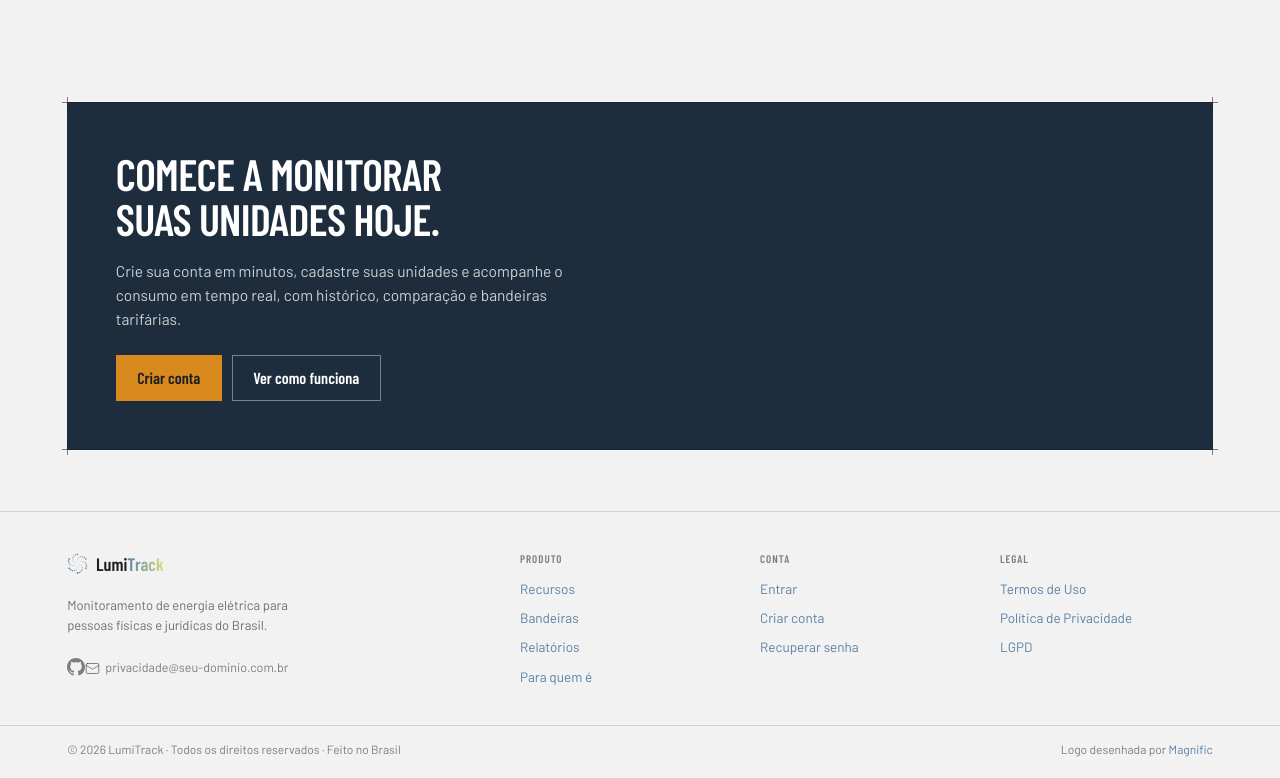
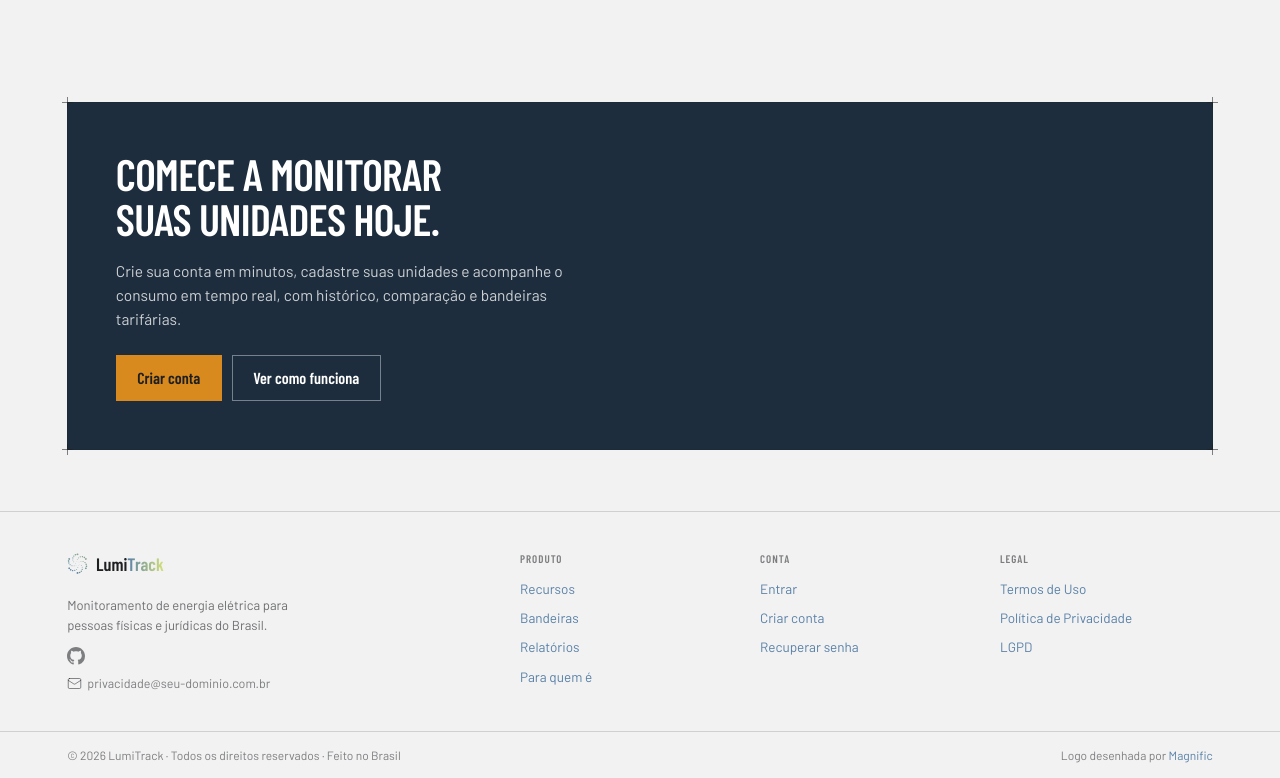
Before and after one commit to viniciussartini/lumitrack, a React (Vite) app in the folder frontend/: page / in a window 1280 px wide. Shown: the part 2384-3162 px from the top of the page. Built offline with nearby package versions, Linux system fonts and the light colour scheme; no server answers.

Commit message:
fix: largura das páginas de perfil e sobre

```diff
--- a/frontend/src/pages/about/AboutPage.tsx
+++ b/frontend/src/pages/about/AboutPage.tsx
@@ -19,13 +19,13 @@ import { PRIVACY_CONTACT_EMAIL } from "@/config/privacy"
 // reproduziria o mesmo bug de dois `<h1>` corrigido em #136.
 export const AboutPage = () => (
     <div className="flex flex-col gap-8">
-        <article className="lt-legal max-w-[760px]">
+        <article className="lt-legal">
             <ReactMarkdown components={industryMarkdownComponents} remarkPlugins={[remarkGfm]}>
                 {aboutMarkdown}
             </ReactMarkdown>
         </article>
 
-        <div className="blueprint flex max-w-[760px] flex-wrap items-center justify-between gap-4 p-[26px]">
+        <div className="blueprint flex flex-wrap items-center justify-between gap-4 p-[26px]">
             <i className="corner tl" />
             <i className="corner tr" />
             <i className="corner bl" />
@@ -55,7 +55,7 @@ export const AboutPage = () => (
             dentro do shell autenticado, não só no rodapé público; "Sobre o
             projeto" é o destino institucional já estabelecido (Fase 6), sem
             precisar inventar um rodapé novo no AppShell. */}
-        <div className="blueprint flex max-w-[760px] flex-wrap items-center justify-between gap-4 p-[26px]">
+        <div className="blueprint flex flex-wrap items-center justify-between gap-4 p-[26px]">
             <i className="corner tl" />
             <i className="corner tr" />
             <i className="corner bl" />
--- a/frontend/src/pages/landing/LandingPage.tsx
+++ b/frontend/src/pages/landing/LandingPage.tsx
@@ -607,16 +607,20 @@ const LandingFooter = () => (
                 <p className="text-text/62 mt-3.5 max-w-[34ch] text-[13px] leading-[1.55]">
                     Monitoramento de energia elétrica para pessoas físicas e jurídicas do Brasil.
                 </p>
-                {/* Sem equivalente no handoff (LumiTrack Landing.dc.html não
-                    tem logo do GitHub) — acréscimo pedido pelo usuário
-                    (2026-08-04), ver CHANGELOG. Ícone sem texto: aria-label
-                    dá o nome acessível. */}
+                {/* flex-col + gap — sem isso os dois links (ambos inline-flex,
+                    sem texto entre eles no JSX) renderizam colados lado a
+                    lado na mesma linha em vez de empilhados. */}
+                <div className="mt-3.5 flex flex-col items-start gap-2.5">
+                    {/* Sem equivalente no handoff (LumiTrack Landing.dc.html
+                        não tem logo do GitHub) — acréscimo pedido pelo
+                        usuário (2026-08-04), ver CHANGELOG. Ícone sem texto:
+                        aria-label dá o nome acessível. */}
                     <a
                         href={GITHUB_REPO_URL}
                         target="_blank"
                         rel="noopener noreferrer"
                         aria-label="Ver o repositório do LumiTrack no GitHub (abre em nova aba)"
-                    className="text-text/55 hover:text-accent mt-3.5 inline-flex"
+                        className="text-text/55 hover:text-accent inline-flex"
                     >
                         <GitHubIcon className="h-[18px] w-[18px]" />
                     </a>
@@ -625,11 +629,12 @@ const LandingFooter = () => (
                         conta, não só dentro do app autenticado. */}
                     <a
                         href={`mailto:${PRIVACY_CONTACT_EMAIL}`}
-                    className="text-text/55 hover:text-accent mt-3.5 inline-flex items-center gap-1.5 text-[12.5px]"
+                        className="text-text/55 hover:text-accent inline-flex items-center gap-1.5 text-[12.5px]"
                     >
                         <Mail className="h-[15px] w-[15px]" strokeWidth={1.5} aria-hidden="true" />
                         {PRIVACY_CONTACT_EMAIL}
                     </a>
+                </div>
             </div>
             {FOOTER_COLUMNS.map((column) => (
                 <div key={column.title}>
--- a/frontend/src/pages/profile/ProfilePage.tsx
+++ b/frontend/src/pages/profile/ProfilePage.tsx
@@ -70,7 +70,7 @@ export const ProfilePage = () => {
     }
 
     return (
-        <div className="flex max-w-[920px] flex-col gap-6">
+        <div className="flex flex-col gap-6">
             <div className="blueprint p-[26px]">
                 <i className="corner tl" />
                 <i className="corner tr" />
```
Also changed, not shown: 1 other file (tests, documents, lock files or other folders). Lines whose indentation alone changed are shown as unchanged.
